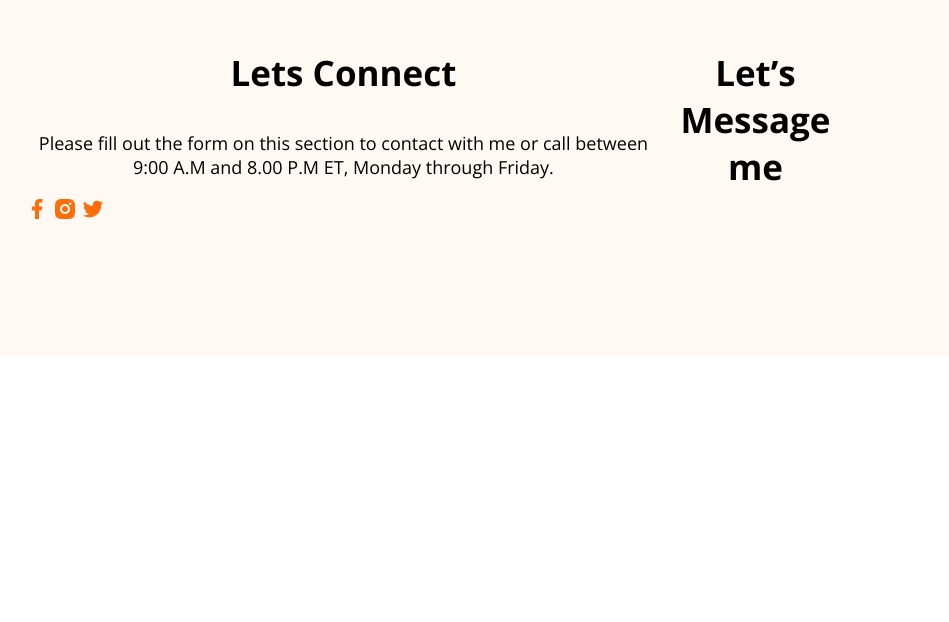
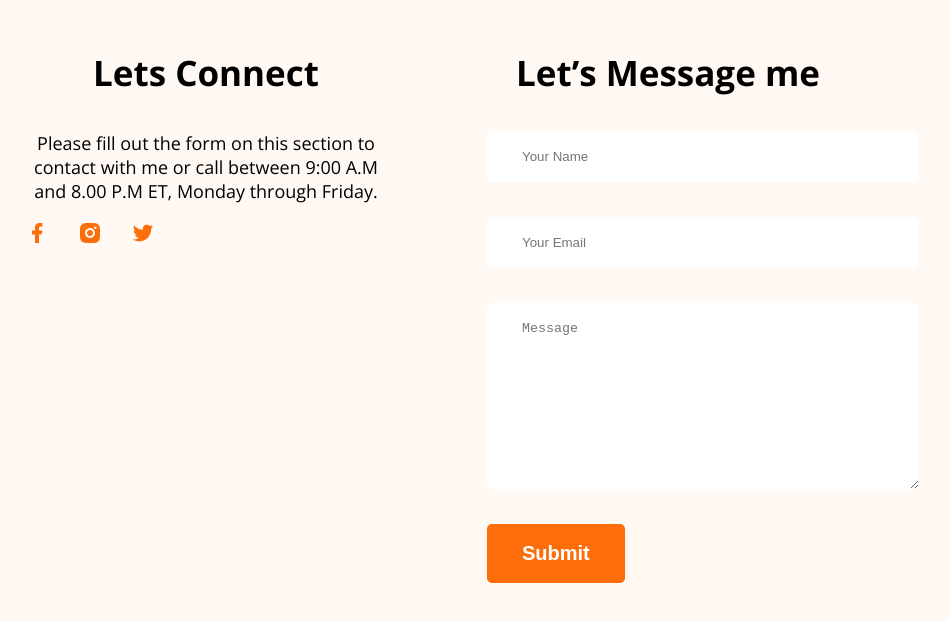
Before and after one commit to KaziAnaf/web-developer-portfolio, a plain HTML site: page index.html in a window 1280 px wide. Shown: the part 3416-4038 px from the top of the page, without its empty margins (203-1152 px from the left). Before the commit the page ends 3780 px from the top, so only its background shows below. Drawn offline with nearby package versions, Linux system fonts and the light colour scheme.

Commit message:
finished footer section with contact form

```diff
--- a/index.html
+++ b/index.html
@@ -155,6 +155,13 @@
         </div>
         <div class="footer-column">
             <h3 class="section-title">Let’s Message me</h3>
+            <form class="contact" action="">
+                <input type="text" placeholder="Your Name" id="">
+               <input type="email" placeholder="Your Email" id="">
+               <textarea placeholder="Message" name="" id="" cols="30" rows="10"></textarea>
+
+            </form>
+            <input class="btn-primary" type="submit" value="Submit">
         </div>
     </footer>
 </body>
--- a/styles/portfolio.css
+++ b/styles/portfolio.css
@@ -171,7 +171,8 @@ main section {
     font-weight: 700;
     margin-bottom: 10px;
 }
-.resume-item-institution{
+
+.resume-item-institution {
     margin-bottom: 20px;
     margin-top: 0px;
 }
@@ -180,19 +181,42 @@ main section {
 .resume-item-description {
     color: #757575;
 }
-.resume-container hr{
+
+.resume-container hr {
     margin: 30px 0px;
 }
 
-.download-cv{
+.download-cv {
     text-align: center;
     margin-top: 50px;
 }
+
 /* footer style */
 
-footer{
+footer {
     display: flex;
+    gap: 100px;
     background-color: #FFF8F3;
     margin-top: 100px;
     padding: 130px 220px;
 }
+
+.footer-column {
+    width: 50%;
+}
+.social-links a{
+    margin-right: 25px;
+}
+
+.contact input ,textarea
+{
+    display: block;
+    margin-bottom: 35px;
+    padding: 18px 35px;
+    color: #757575;
+    border-radius: 5px;
+    background:  #FFF;
+    border: 0;
+    width: 100%;
+
+}
```
